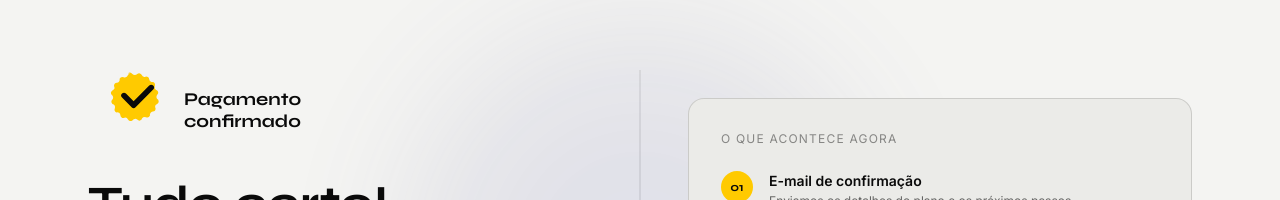
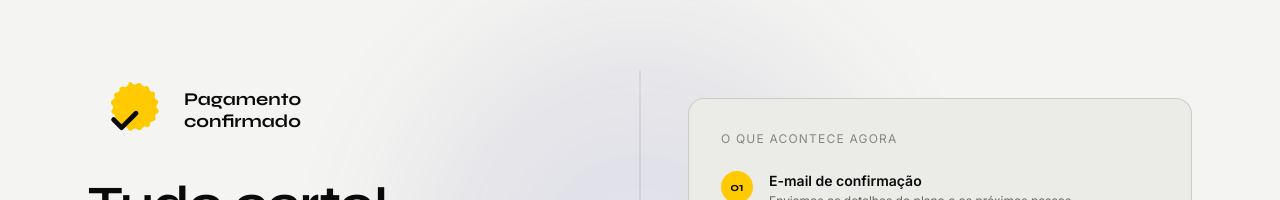
Before and after one commit to hefezzia/hefezzia-site, a Next.js app: page /sucesso in a window 1280 px wide. Shown: the part 143-343 px from the top of the page. Built offline with nearby package versions, Linux system fonts and the light colour scheme.

Commit message:
Update page.tsx

```diff
--- a/app/sucesso/page.tsx
+++ b/app/sucesso/page.tsx
@@ -48,7 +48,7 @@ export default function Sucesso() {
           {/* ── ESQUERDA: confirmação ── */}
           <div>
             <div className="flex items-center gap-4 mb-6">
-              <svg viewBox="0 0 100 100" width="80" height="80" xmlns="http://www.w3.org/2000/svg" style={{ flexShrink: 0 }}>
+              <svg viewBox="0 -12 100 100" width="80" height="80" xmlns="http://www.w3.org/2000/svg" style={{ flexShrink: 0 }}>
                 <path
                   d="M50 4
                     a4 4 0 0 1 5.5 1
@@ -88,9 +88,9 @@ export default function Sucesso() {
                   fill="var(--brand-yellow)"
                 />
                 <path
-                  d="M45 32 l12 12 l22 -22"
+                  d="M32 50 l10 10 l18 -18"
                   stroke="var(--text-on-yellow)"
-                  strokeWidth="7"
+                  strokeWidth="6"
                   strokeLinecap="round"
                   strokeLinejoin="round"
                   fill="none"
```
